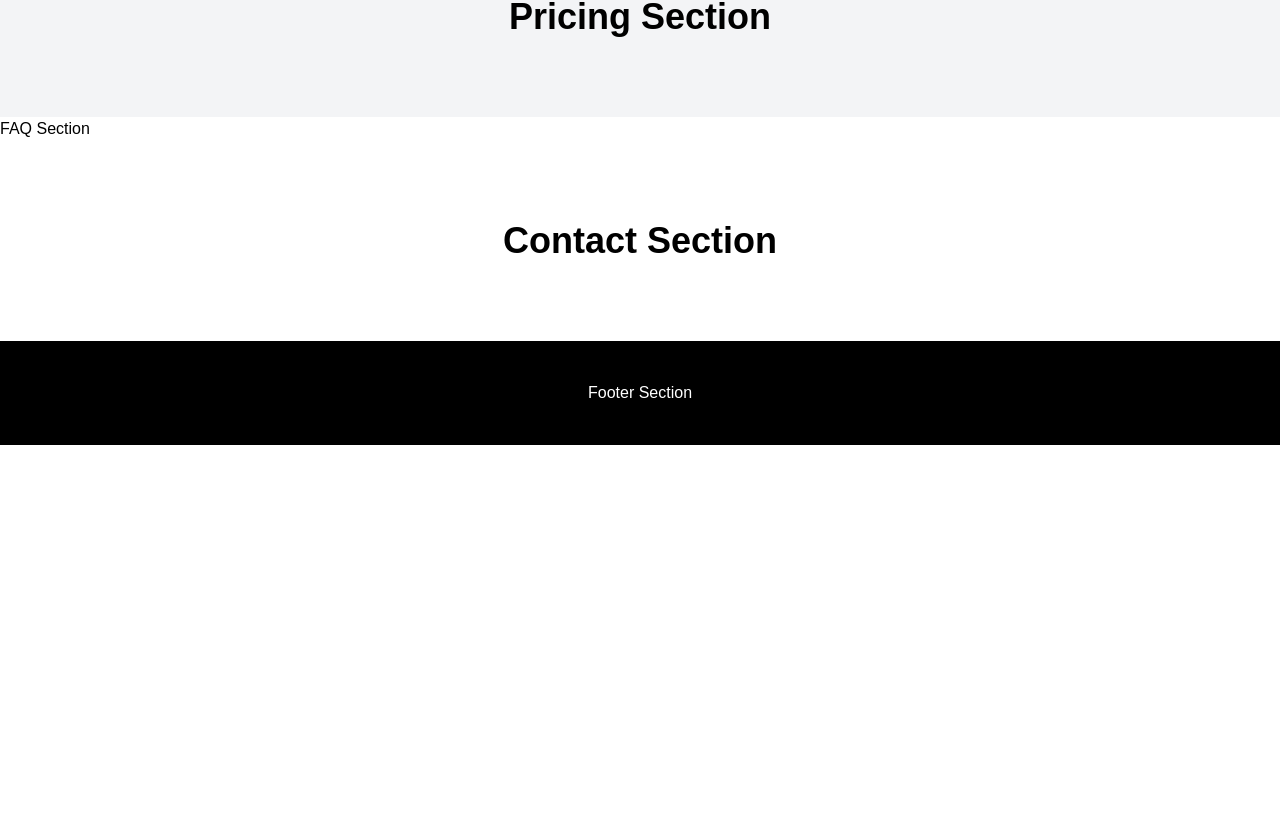
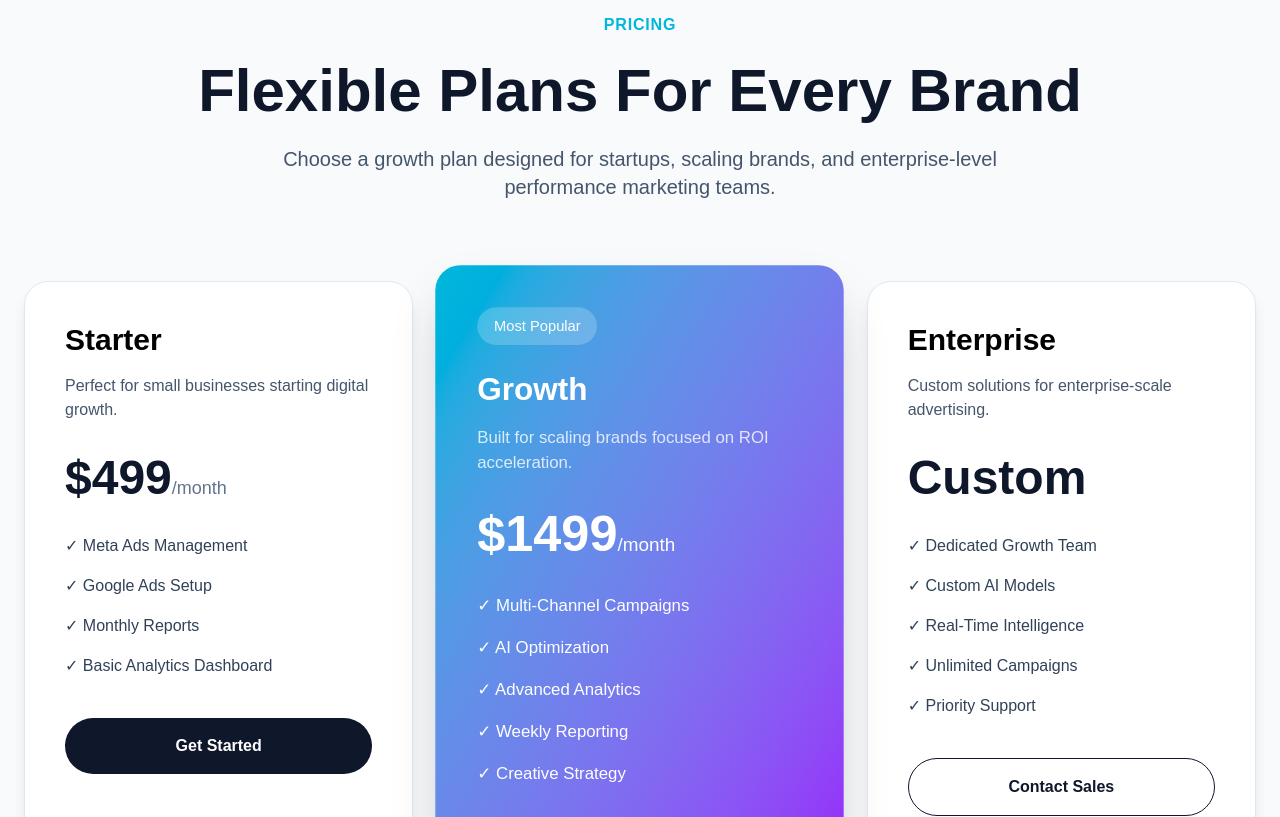
Before and after one commit to ashwanirathod07-glitch/ashvisor-crm, a Next.js app: page / in a window 1280 px wide. Shown: the part 4083-4900 px from the top of the page. Before the commit the page ends 4528 px from the top, so only its background shows below. Built offline with nearby package versions, Linux system fonts and the light colour scheme.

Commit message:
Added premium pricing section

```diff
--- a/src/components/Pricing.tsx
+++ b/src/components/Pricing.tsx
@@ -1,9 +1,111 @@
 export default function Pricing() {
   return (
-    <section className="py-20 bg-gray-100 text-center">
-      <h2 className="text-4xl font-bold">
-        Pricing Section
-      </h2>
+    <section className="py-24 px-6 bg-slate-50">
+      <div className="max-w-7xl mx-auto">
+
+        <div className="text-center mb-20">
+          <span className="text-cyan-500 font-semibold uppercase tracking-wider">
+            Pricing
+          </span>
+
+          <h2 className="text-6xl font-bold text-slate-900 mt-6">
+            Flexible Plans For Every Brand
+          </h2>
+
+          <p className="text-xl text-slate-600 mt-6 max-w-3xl mx-auto">
+            Choose a growth plan designed for startups, scaling brands,
+            and enterprise-level performance marketing teams.
+          </p>
+        </div>
+
+        <div className="grid md:grid-cols-3 gap-8">
+
+          {/* Starter */}
+          <div className="bg-white rounded-3xl p-10 shadow-lg border border-slate-200">
+            <h3 className="text-3xl font-bold mb-4">Starter</h3>
+
+            <p className="text-slate-600 mb-8">
+              Perfect for small businesses starting digital growth.
+            </p>
+
+            <div className="text-5xl font-bold text-slate-900 mb-8">
+              $499
+              <span className="text-lg text-slate-500 font-medium">
+                /month
+              </span>
+            </div>
+
+            <ul className="space-y-4 text-slate-700 mb-10">
+              <li>✓ Meta Ads Management</li>
+              <li>✓ Google Ads Setup</li>
+              <li>✓ Monthly Reports</li>
+              <li>✓ Basic Analytics Dashboard</li>
+            </ul>
+
+            <button className="w-full py-4 rounded-full bg-slate-900 text-white font-semibold hover:scale-105 transition duration-300">
+              Get Started
+            </button>
+          </div>
+
+          {/* Growth */}
+          <div className="bg-gradient-to-br from-cyan-500 to-purple-600 rounded-3xl p-10 shadow-2xl text-white scale-105">
+            <div className="inline-block bg-white/20 px-4 py-2 rounded-full text-sm mb-6">
+              Most Popular
+            </div>
+
+            <h3 className="text-3xl font-bold mb-4">Growth</h3>
+
+            <p className="text-white/80 mb-8">
+              Built for scaling brands focused on ROI acceleration.
+            </p>
+
+            <div className="text-5xl font-bold mb-8">
+              $1499
+              <span className="text-lg font-medium">
+                /month
+              </span>
+            </div>
+
+            <ul className="space-y-4 mb-10">
+              <li>✓ Multi-Channel Campaigns</li>
+              <li>✓ AI Optimization</li>
+              <li>✓ Advanced Analytics</li>
+              <li>✓ Weekly Reporting</li>
+              <li>✓ Creative Strategy</li>
+            </ul>
+
+            <button className="w-full py-4 rounded-full bg-white text-slate-900 font-bold hover:scale-105 transition duration-300">
+              Scale Faster
+            </button>
+          </div>
+
+          {/* Enterprise */}
+          <div className="bg-white rounded-3xl p-10 shadow-lg border border-slate-200">
+            <h3 className="text-3xl font-bold mb-4">Enterprise</h3>
+
+            <p className="text-slate-600 mb-8">
+              Custom solutions for enterprise-scale advertising.
+            </p>
+
+            <div className="text-5xl font-bold text-slate-900 mb-8">
+              Custom
+            </div>
+
+            <ul className="space-y-4 text-slate-700 mb-10">
+              <li>✓ Dedicated Growth Team</li>
+              <li>✓ Custom AI Models</li>
+              <li>✓ Real-Time Intelligence</li>
+              <li>✓ Unlimited Campaigns</li>
+              <li>✓ Priority Support</li>
+            </ul>
+
+            <button className="w-full py-4 rounded-full border border-slate-900 text-slate-900 font-semibold hover:bg-slate-900 hover:text-white transition duration-300">
+              Contact Sales
+            </button>
+          </div>
+
+        </div>
+      </div>
     </section>
   )
 }
```
